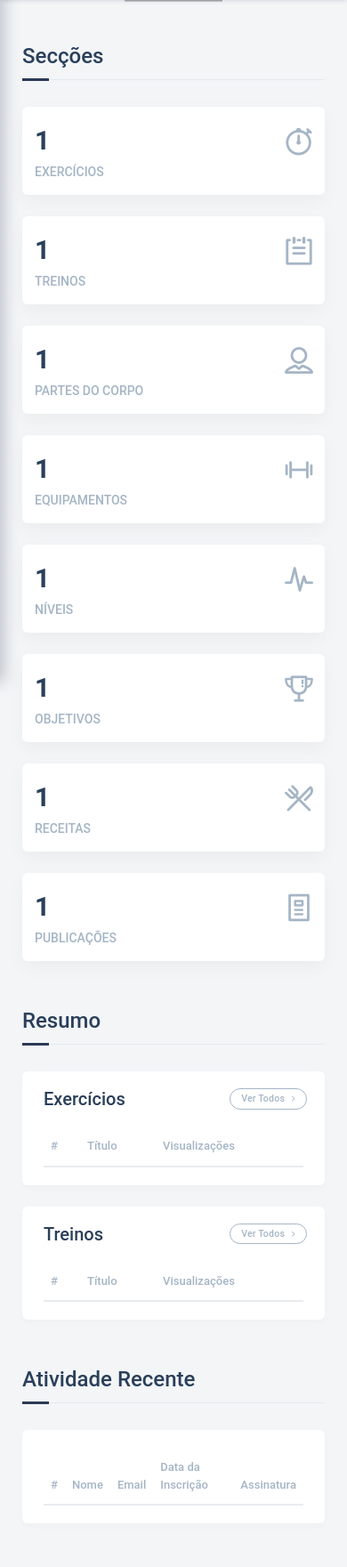
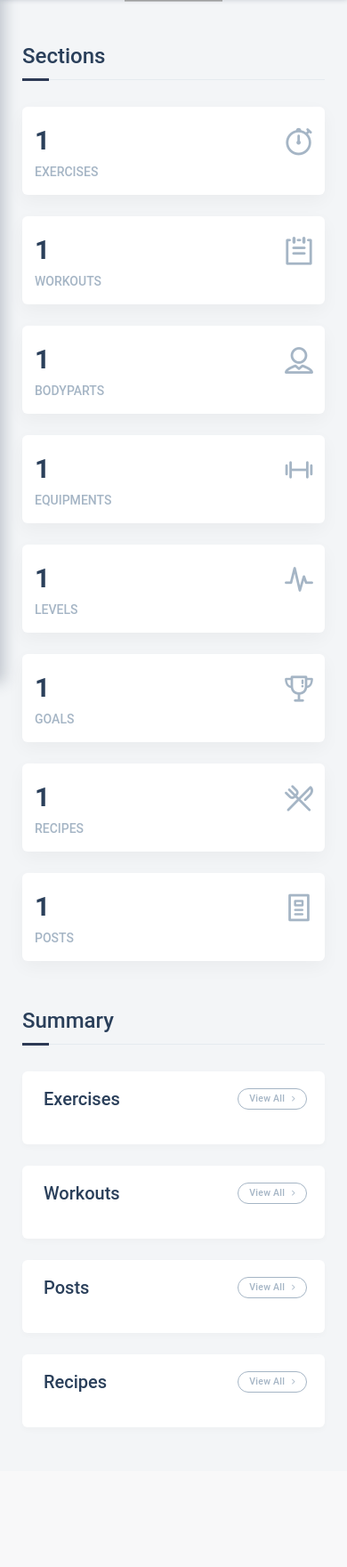
Before and after one commit to pedroviegas/FitVeggie, a PHP site: page /backend/controller/home.php in a window 390 px wide. Shown: the part 77-1838 px from the top of the page at 89% size. After the commit the page ends 1642 px from the top, so only its background shows below. Run offline with PHP 8.4, Linux system fonts and the light colour scheme; the visitor is signed in with stand-in values (Sample User, id 1); tables that the repository leaves empty or names only in its code hold one stand-in row (values such as "Sample post"); data that the repository does not hold is empty; some libraries are stand-ins or nearby versions; grey boxes are pictures that could not be loaded.

Commit message:
Update home.view.php

```diff
--- a/backend/views/home.view.php
+++ b/backend/views/home.view.php
@@ -11,7 +11,7 @@
 
                     <div class="col-12">
                         <div class="section-title">
-                            <h4>Secções</h4>
+                            <h4>Sections</h4>
                         </div>
                     </div>
 
@@ -19,7 +19,7 @@
                         <div class="block counter-block mb-4">
                             <div class="value"><?php echo $exercises_total; ?></div>
                             <i class="dripicons-stopwatch i-icon"></i>
-                            <p class="label">Exercícios</p>
+                            <p class="label">Exercises</p>
                         </div>
                     </div>
 
@@ -27,7 +27,7 @@
                         <div class="block counter-block mb-4">
                             <div class="value"><?php echo $workouts_total; ?></div>
                             <i class="dripicons-to-do i-icon"></i>
-                            <p class="label">Treinos</p>
+                            <p class="label">Workouts</p>
                         </div>
                     </div>
 
@@ -35,7 +35,7 @@
                         <div class="block counter-block mb-4">
                             <div class="value"><?php echo $bodyparts_total; ?></div>
                             <i class="dripicons-user i-icon"></i>
-                            <p class="label">Partes do Corpo</p>
+                            <p class="label">Bodyparts</p>
                         </div>
                     </div>
 
@@ -43,7 +43,7 @@
                         <div class="block counter-block mb-4">
                             <div class="value"><?php echo $equipments_total; ?></div>
                             <i class="dripicons-lifting i-icon"></i>
-                            <p class="label">Equipamentos</p>
+                            <p class="label">Equipments</p>
                         </div>
                     </div>
 
@@ -51,7 +51,7 @@
                         <div class="block counter-block mb-4">
                             <div class="value"><?php echo $levels_total; ?></div>
                             <i class="dripicons-pulse i-icon"></i>
-                            <p class="label">Níveis</p>
+                            <p class="label">Levels</p>
                         </div>
                     </div>
 
@@ -59,7 +59,7 @@
                         <div class="block counter-block mb-4">
                             <div class="value"><?php echo $goals_total; ?></div>
                             <i class="dripicons-trophy i-icon"></i>
-                            <p class="label">Objetivos</p>
+                            <p class="label">Goals</p>
                         </div>
                     </div>
 
@@ -67,7 +67,7 @@
                         <div class="block counter-block mb-4">
                             <div class="value"><?php echo $diets_total; ?></div>
                             <i class="dripicons-cutlery i-icon"></i>
-                            <p class="label">Receitas</p>
+                            <p class="label">Recipes</p>
                         </div>
                     </div>
 
@@ -75,47 +75,52 @@
                         <div class="block counter-block mb-4">
                             <div class="value"><?php echo $posts_total; ?></div>
                             <i class="dripicons-article i-icon"></i>
-                            <p class="label">Publicações</p>
+                            <p class="label">Posts</p>
                         </div>
                     </div>
 
                     <div class="col-12">
                         <div class="section-title">
-                            <h4>Resumo</h4>
+                            <h4>Summary</h4>
                         </div>
                     </div>
 
                     <div class="col-12 col-md-6 col-lg-6">
                         <div class="block table-block mb-4">
                             <div class="block-heading d-flex align-items-center" style="border:0; padding-bottom: 0;">
-                                <h5 class="text-truncate">Exercícios</h5>
+                                <h5 class="text-truncate">Exercises</h5>
                                 <div class="graph-pills graph-home">
                                 <ul class="nav nav-pills" id="pills-tab" role="tablist">
                                     <li class="nav-item">
-                                        <a class="nav-link active active-2" href="../controller/exercises.php">Ver Todos <i class="fa fa-angle-right" style="margin-left: 5px"></i></a>
+                                        <a class="nav-link active active-2" href="../controller/exercises.php">View All <i class="fa fa-angle-right" style="margin-left: 5px"></i></a>
                                     </li>
                                 </ul>
                             </div>
                             </div>
-                            <div class="table-responsive">
+
+                    <div class="custom-scroll" style="max-height: 250px;">
+                                <div class="table-responsive text-no-wrap">
                                     <table class="table">
-                                <thead>
+                                        <tbody class="text-middle">
+                                        <?php foreach(array_slice($exercises, 0, 5) as $exercise): ?>
                                         <tr>
-                                        <th scope="col">#</th>
-                                        <th scope="col">Título</th>
-                                        <th scope="col">Visualizações</th>
+                                            <td class="product">
+                                                <img class="product-img" src="../images/<?php echo $exercise['exercise_image']; ?>">
+                                            </td>
+                                            <td class="name"><span class="span-title"><?php echo $exercise['exercise_title']; ?></span></td>
+                                            <td class="price price-td-home"><a href="../controller/edit_exercise.php?id=<?php echo $exercise['exercise_id']; ?>"><i class="fa fa-cog a-i-color"></i></a> <a style="cursor: pointer;" onclick="alertdelete_e<?php echo $exercise['exercise_id']; ?>();"><i class="fa fa-trash-o a-i-color"></i></a></td>
                                         </tr>
-                                </thead>
-                                <tbody>
-                                    <?php foreach($exercises_recent as $exercise_item): ?>
-                                    <tr>
-                                        <th scope="row"><?php echo $exercise_item['exercise_id']; ?></th>
-                                        <td><a href="../controller/edit_exercise.php?id=<?php echo $exercise_item['exercise_id']; ?>"><?php echo $exercise_item['exercise_title']; ?></a></td>
-                                        <td><?php echo $exercise_item['exercise_views']; ?></td>
-                                    </tr>
+
+                            <script type="text/javascript">
+  function alertdelete_e<?php echo $exercise['exercise_id']; ?>() {
+  swal({ title: "Are you sure?", text: "You will not be able to recover this item!", type: "warning",cancelButtonClass: "btn-default btn-sm", showCancelButton: true, confirmButtonClass: "btn-danger btn-sm", confirmButtonText: "Yes, delete it!", closeOnConfirm: false }, function(){window.location.href = "../controller/delete_exercise.php?id=<?php echo $exercise['exercise_id']; ?>" });}
+  </script>
+
                             <?php endforeach; ?>
+
                                         </tbody>
                                     </table>
+                                </div>
                             </div>
                        </div>
                     </div>
@@ -123,76 +128,125 @@
                     <div class="col-12 col-md-6 col-lg-6">
                         <div class="block table-block mb-4">
                             <div class="block-heading d-flex align-items-center" style="border:0; padding-bottom: 0;">
-                                <h5 class="text-truncate">Treinos</h5>
+                                <h5 class="text-truncate">Workouts</h5>
                                 <div class="graph-pills graph-home">
                                 <ul class="nav nav-pills" id="pills-tab" role="tablist">
                                     <li class="nav-item">
-                                        <a class="nav-link active active-2" href="../controller/workouts.php">Ver Todos <i class="fa fa-angle-right" style="margin-left: 5px"></i></a>
+                                        <a class="nav-link active active-2" href="../controller/workouts.php">View All <i class="fa fa-angle-right" style="margin-left: 5px"></i></a>
                                     </li>
                                 </ul>
                             </div>
                             </div>
-                            <div class="table-responsive">
+
+                    <div class="custom-scroll" style="max-height: 250px;">
+                                <div class="table-responsive text-no-wrap">
                                     <table class="table">
-                                <thead>
+                                        <tbody class="text-middle">
+                                        <?php foreach(array_slice($workouts, 0, 5) as $workout): ?>
                                         <tr>
-                                        <th scope="col">#</th>
-                                        <th scope="col">Título</th>
-                                        <th scope="col">Visualizações</th>
+                                            <td class="product">
+                                                <img class="product-img" src="../images/<?php echo $workout['workout_image']; ?>">
+                                            </td>
+                                            <td class="name"><span class="span-title"><?php echo $workout['workout_title']; ?></span></td>
+                                            <td class="price price-td-home"><a href="../controller/edit_workout.php?id=<?php echo $workout['workout_id']; ?>"><i class="fa fa-cog a-i-color"></i></a> <a style="cursor: pointer;" onclick="alertdelete_w<?php echo $workout['workout_id']; ?>();"><i class="fa fa-trash-o a-i-color"></i></a></td>
                                         </tr>
-                                </thead>
-                                <tbody>
-                                    <?php foreach($workouts_recent as $workout_item): ?>
-                                    <tr>
-                                        <th scope="row"><?php echo $workout_item['workout_id']; ?></th>
-                                        <td><a href="../controller/edit_workout.php?id=<?php echo $workout_item['workout_id']; ?>"><?php echo $workout_item['workout_title']; ?></a></td>
-                                        <td><?php echo $workout_item['workout_views']; ?></td>
-                                    </tr>
+
+                            <script type="text/javascript">
+  function alertdelete_w<?php echo $workout['workout_id']; ?>() {
+  swal({ title: "Are you sure?", text: "You will not be able to recover this item!", type: "warning",cancelButtonClass: "btn-default btn-sm", showCancelButton: true, confirmButtonClass: "btn-danger btn-sm", confirmButtonText: "Yes, delete it!", closeOnConfirm: false }, function(){window.location.href = "../controller/delete_workout.php?id=<?php echo $workout['workout_id']; ?>" });}
+  </script>
+
                             <?php endforeach; ?>
+
                                         </tbody>
                                     </table>
                                 </div>
                             </div>
                        </div>
+                    </div>
 
-                    <div class="col-12">
-                        <div class="section-title">
-                            <h4>Atividade Recente</h4>
+
+                    <div class="col-12 col-md-6 col-lg-6">
+                        <div class="block table-block mb-4">
+                            <div class="block-heading d-flex align-items-center" style="border:0; padding-bottom: 0;">
+                                <h5 class="text-truncate">Posts</h5>
+                                <div class="graph-pills graph-home">
+                                <ul class="nav nav-pills" id="pills-tab" role="tablist">
+                                    <li class="nav-item">
+                                        <a class="nav-link active active-2" href="../controller/posts.php">View All <i class="fa fa-angle-right" style="margin-left: 5px"></i></a>
+                                    </li>
+                                </ul>
                             </div>
                             </div>
 
-                    <div class="col-12">
-                        <div class="block activity-block mb-4">
-                            <div class="table-responsive">
+                    <div class="custom-scroll" style="max-height: 250px;">
+                                <div class="table-responsive text-no-wrap">
+                                    <table class="table">
+                                        <tbody class="text-middle">
+                                        <?php foreach(array_slice($posts, 0, 5) as $post): ?>
+                                        <tr>
+                                            <td class="product">
+                                                <img class="product-img" src="../images/<?php echo $post['post_image']; ?>">
+                                            </td>
+                                            <td class="name"><span class="span-title"><?php echo $post['post_title']; ?></span></td>
+                                            <td class="price price-td-home"><a href="../controller/edit_post.php?id=<?php echo $post['post_id']; ?>"><i class="fa fa-cog a-i-color"></i></a> <a style="cursor: pointer;" onclick="alertdelete_p<?php echo $post['post_id']; ?>();"><i class="fa fa-trash-o a-i-color"></i></a></td>
+                                        </tr>
 
-                            <table class="table">
-                                <thead>
-                                    <tr>
-                                        <th scope="col">#</th>
-                                        <th scope="col">Nome</th>
-                                        <th scope="col">Email</th>
-                                        <th scope="col">Data da Inscrição</th>
-                                        <th scope="col">Assinatura</th>
-                                    </tr>
-                                </thead>
-                                <tbody>
-                                    <?php foreach($users_recent as $user_item): ?>
-                                    <tr>
-                                        <th scope="row"><?php echo $user_item['user_id']; ?></th>
-                                        <td><a href="../controller/edit_user.php?id=<?php echo $user_item['user_id']; ?>"><?php echo $user_item['user_name']; ?></a></td>
-                                        <td><?php echo $user_item['user_email']; ?></td>
-                                        <td><?php echo date('d/m/Y', $user_item['user_date']); ?></td>
-                                        <td><?php echo ($user_item['user_subscriber'] == 1 ? '<span class="badge badge-pill badge-success">Sim</span>' : '<span class="badge badge-pill badge-danger">Não</span>'); ?></td>
-                                    </tr>
+                            <script type="text/javascript">
+  function alertdelete_p<?php echo $post['post_id']; ?>() {
+  swal({ title: "Are you sure?", text: "You will not be able to recover this item!", type: "warning",cancelButtonClass: "btn-default btn-sm", showCancelButton: true, confirmButtonClass: "btn-danger btn-sm", confirmButtonText: "Yes, delete it!", closeOnConfirm: false }, function(){window.location.href = "../controller/delete_post.php?id=<?php echo $post['post_id']; ?>" });}
+  </script>
+
                             <?php endforeach; ?>
+
                                         </tbody>
                                     </table>
+                                </div>
+                            </div>
+                       </div>
+                    </div>
+
+                    <div class="col-12 col-md-6 col-lg-6">
+                        <div class="block table-block mb-4">
+                            <div class="block-heading d-flex align-items-center" style="border:0; padding-bottom: 0;">
+                                <h5 class="text-truncate">Recipes</h5>
+                                <div class="graph-pills graph-home">
+                                <ul class="nav nav-pills" id="pills-tab" role="tablist">
+                                    <li class="nav-item">
+                                        <a class="nav-link active active-2" href="../controller/recipes.php">View All <i class="fa fa-angle-right" style="margin-left: 5px"></i></a>
+                                    </li>
+                                </ul>
+                            </div>
+                            </div>
+
+                    <div class="custom-scroll" style="max-height: 250px;">
+                                <div class="table-responsive text-no-wrap">
+                                    <table class="table">
+                                        <tbody class="text-middle">
+                                        <?php foreach(array_slice($diets, 0, 5) as $diet): ?>
+                                        <tr>
+                                            <td class="product">
+                                                <img class="product-img" src="../images/<?php echo $diet['diet_image']; ?>">
+                                            </td>
+                                            <td class="name"><span class="span-title"><?php echo $diet['diet_title']; ?></span></td>
+                                            <td class="price price-td-home"><a href="../controller/edit_recipe.php?id=<?php echo $diet['diet_id']; ?>"><i class="fa fa-cog a-i-color"></i></a> <a style="cursor: pointer;" onclick="alertdelete_r<?php echo $diet['diet_id']; ?>();"><i class="fa fa-trash-o a-i-color"></i></a></td>
+                                        </tr>
+
+                            <script type="text/javascript">
+  function alertdelete_r<?php echo $diet['diet_id']; ?>() {
+  swal({ title: "Are you sure?", text: "You will not be able to recover this item!", type: "warning",cancelButtonClass: "btn-default btn-sm", showCancelButton: true, confirmButtonClass: "btn-danger btn-sm", confirmButtonText: "Yes, delete it!", closeOnConfirm: false }, function(){window.location.href = "../controller/delete_diet.php?id=<?php echo $diet['diet_id']; ?>" });}
+  </script>
+
+                            <?php endforeach; ?>
+
+                                        </tbody>
+                                    </table>
+                                </div>
                             </div>
                        </div>
                     </div>
 
         </div>
     </div>
-        </div>
-    </div>
+
 </section>
```
Lines whose indentation alone changed are shown as unchanged.
